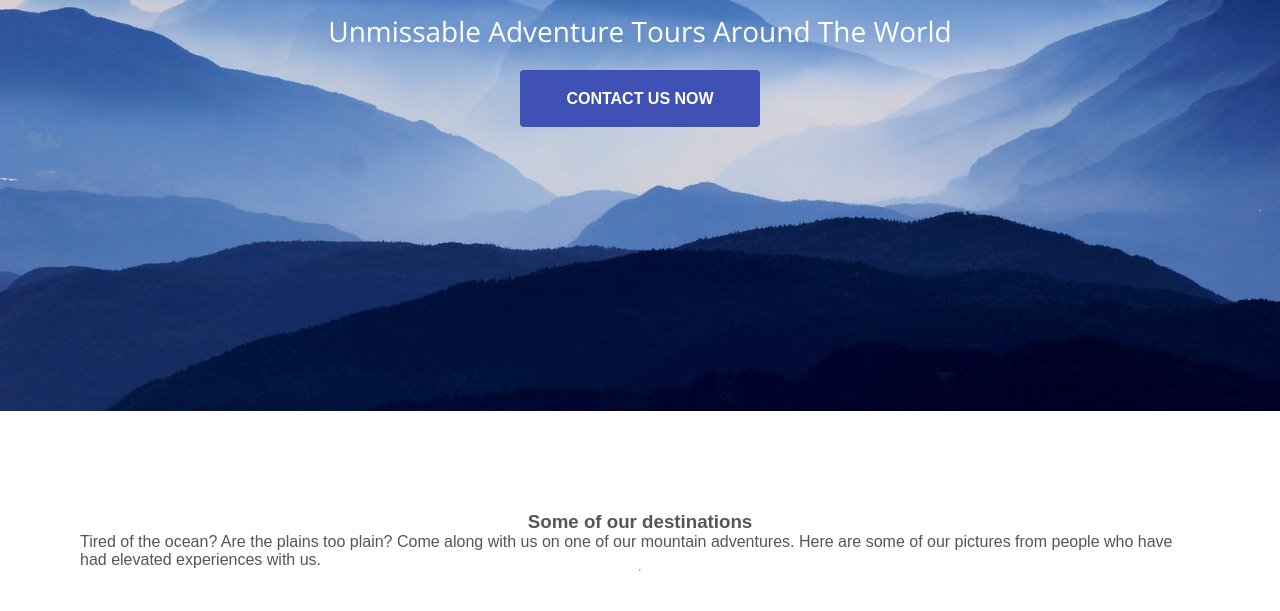
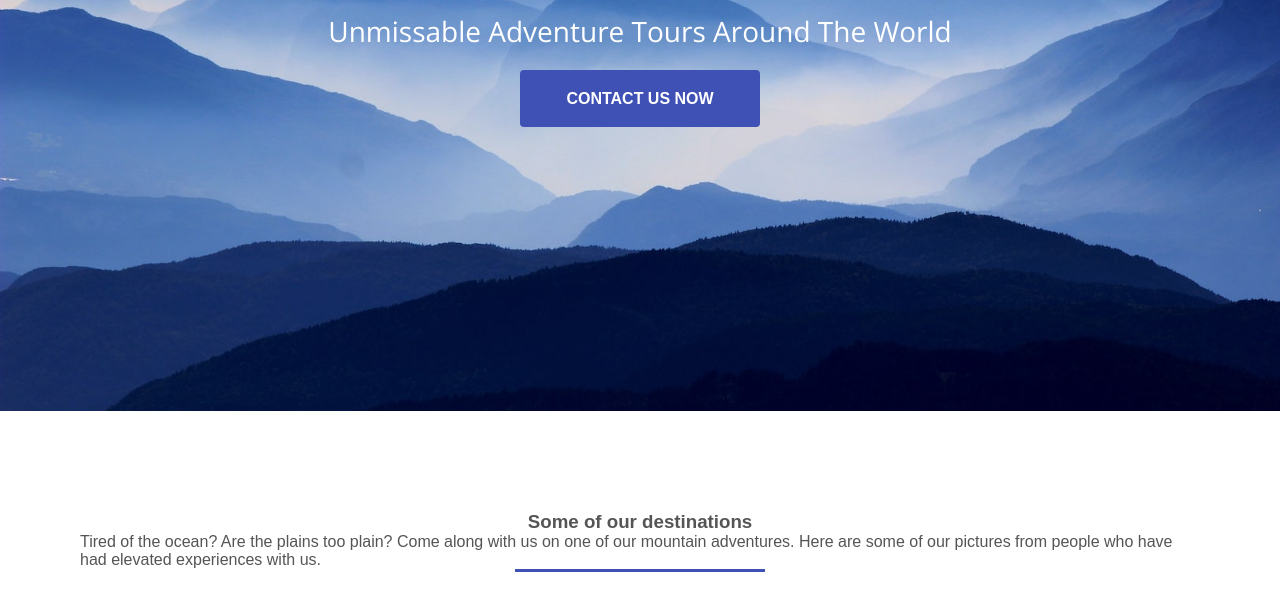
Before and after one commit to onso89/Mountain_Travel_WebApp_project, a plain HTML site: page index.html in a window 1280 px wide. Shown: the part 389-1000 px from the top of the page. Drawn offline with nearby package versions, Linux system fonts and the light colour scheme.

Commit message:
add hr css style

```diff
--- a/assets/css/styles.css
+++ b/assets/css/styles.css
@@ -51,6 +51,14 @@ section {
     display: flex;
     flex-wrap: wrap;
     justify-content: center;
+}
+
+hr {
+    width: 250px;
+    height: 3px;
+    background-color: #3f51b5;
+    border: 0;
+    margin-bottom: 50px;
 }
 
 /* header styles  */
```
